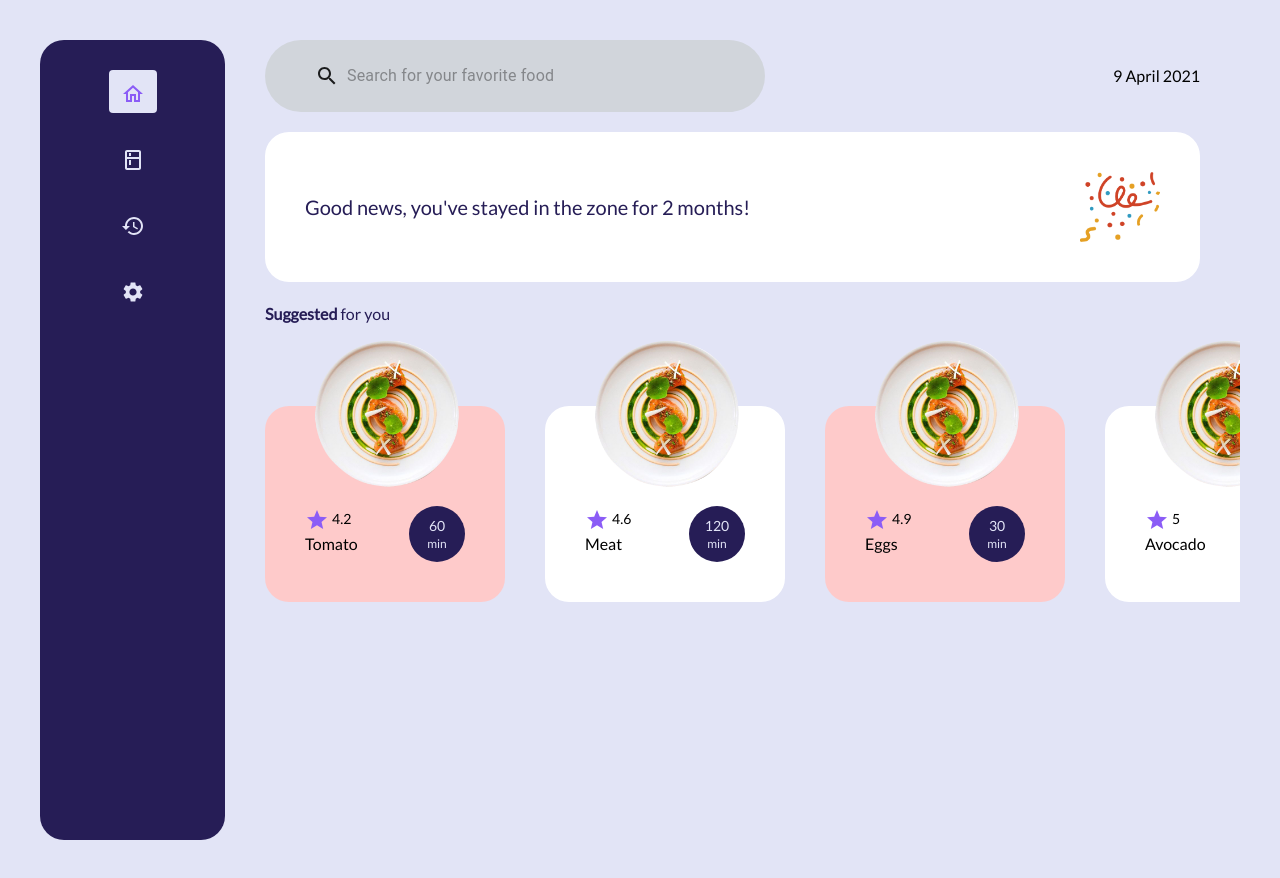
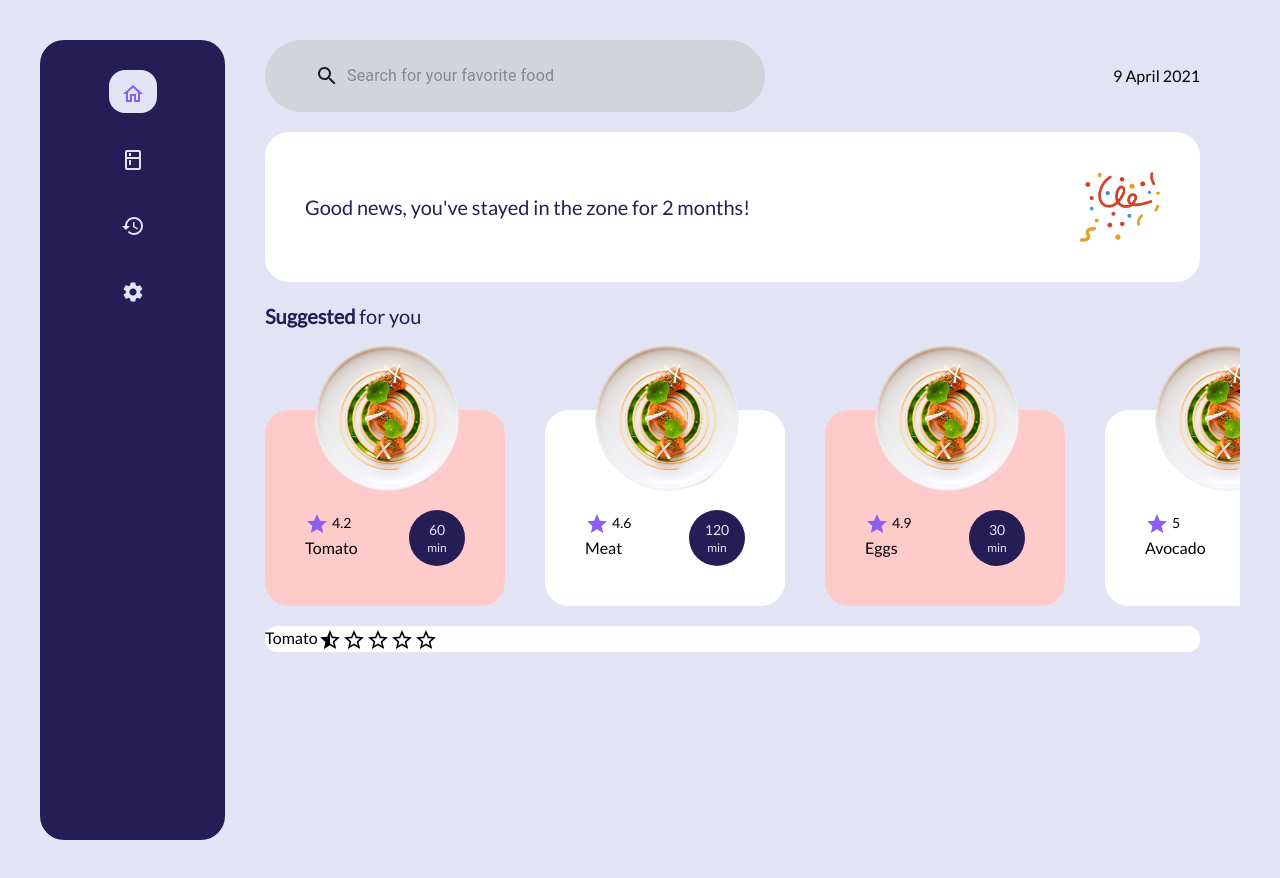
Before and after one commit to Nickelfront/zone-app, a React (Create React App) app: page / in a window 1280 px wide. Built offline with nearby package versions, Linux system fonts and the light colour scheme.

Commit message:
Implemented logic to render star ratings

```diff
--- /dev/null
+++ b/src/FavoriteItem/FavoriteItem.tsx
@@ -0,0 +1,34 @@
+import { Component } from "react";
+import StarIcon from '@material-ui/icons/Star';
+import StarHalfIcon from '@material-ui/icons/StarHalf';
+import StarBorderIcon from '@material-ui/icons/StarBorder';
+// import food from '../img/food.jpg';
+
+type FavoriteItemProps = {
+    name: string
+    rating: number
+}
+class FavoriteItem extends Component<FavoriteItemProps> {
+
+    render() {
+        let starsRating = [];
+        for (let index = 0; index < Math.floor(this.props.rating); index++) {
+            starsRating.push(<StarIcon key={starsRating.length} className="text-yellow"/>);
+        }
+        if (this.props.rating % 1 != 0) {
+            starsRating.push(<StarHalfIcon key={starsRating.length} className="text-yellow"/>);
+        }
+        if (starsRating.length < 5) {
+            while(starsRating.length < 5) {
+                starsRating.push(<StarBorderIcon key={starsRating.length} className="text-yellow"/>);
+            }
+        }
+
+        return <div className="bg-white rounded-xl">
+                <span>{this.props.name}</span>
+            {starsRating}
+        </div>
+    }
+}
+
+export default FavoriteItem;
--- /dev/null
+++ b/src/Favorites/Favorites.tsx
@@ -0,0 +1,14 @@
+import { Component } from "react";
+import FavoriteItem from "../FavoriteItem/FavoriteItem";
+
+class Favorites extends Component {
+
+    render() {
+
+        return <section>
+            <FavoriteItem name="Tomato" rating={0.5}/>
+        </section>
+    }
+}
+
+export default Favorites;
--- a/src/Navigation/NavLink/NavLink.tsx
+++ b/src/Navigation/NavLink/NavLink.tsx
@@ -9,11 +9,11 @@ type NavLinkProps = {
 const NavLink = (props: NavLinkProps) => {
 
     return <Link
-        exact
-        activeClassName="text-purple bg-purple-light rounded"
-        className="text-purple-light p-3"
-        aria-label={props.altLabel}
-        to={props.url}>{props.icon}</Link>
+            exact
+            activeClassName="text-purple bg-purple-light rounded-2xl"
+            className="text-purple-light p-3"
+            aria-label={props.altLabel}
+            to={props.url}>{props.icon}</Link>
 }
 
 export default NavLink;
--- a/src/Suggestions/Suggestions.tsx
+++ b/src/Suggestions/Suggestions.tsx
@@ -17,7 +17,7 @@ class Suggestions extends Component<SuggestionsProps> {
             recipeItems.push(<li key={index}><SuggestedRecipe prepTime={item.prepTime} rating={item.rating} name={item.name} type={item.type} img={item.img} isEven={index % 2 == 0}/></li>);
         }
         return <section className="">
-            <h2 className="text-purple-dark"><strong>Suggested</strong> for you</h2>
+            <h2 className="text-purple-dark text-xl"><strong>Suggested</strong> for you</h2>
             <div>
                 <ul className="flex flex-row space-x-10">
                     {recipeItems}
--- a/src/components/Dashboard/Dashboard.tsx
+++ b/src/components/Dashboard/Dashboard.tsx
@@ -6,6 +6,7 @@ import DateDisplay from "../../DateDisplay/DateDisplay";
 import Suggestions from "../../Suggestions/Suggestions";
 import { Recipe, MealType } from "../../utils/types";
 import dish from '../../img/dish.png';
+import Favorites from "../../Favorites/Favorites";
 
 class Dashboard extends Component {
 
@@ -24,6 +25,7 @@ class Dashboard extends Component {
             </div>
             <Banner text="Good news, you've stayed in the zone for 2 months!" imgSrc={bannerImg}/>
             <Suggestions meals={meals}/>
+            <Favorites/>
         </section>
     }
 }
--- a/tailwind.config.js
+++ b/tailwind.config.js
@@ -12,7 +12,8 @@ module.exports = {
         DEFAULT: '#8B5CF6',
         dark: '#261D56'
       },
-      red: colors.red
+      red: colors.red,
+      yellow: colors.yellow
     },
     container: {
       center: true,
```
Also changed, not shown: src/img/food.jpg (added).
